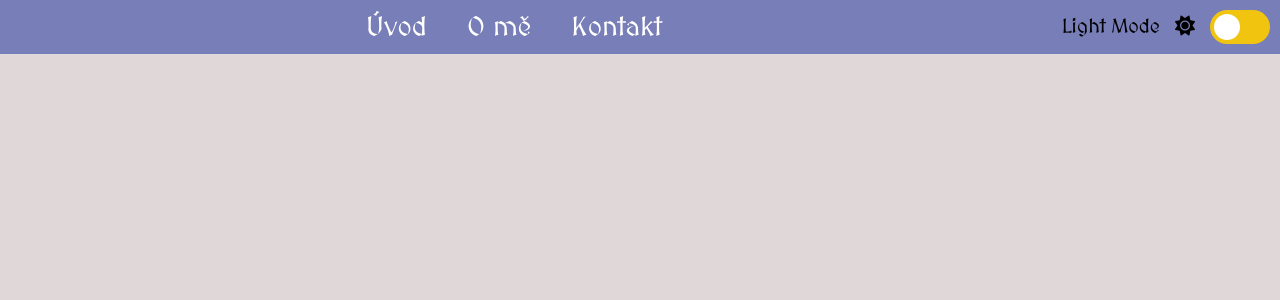
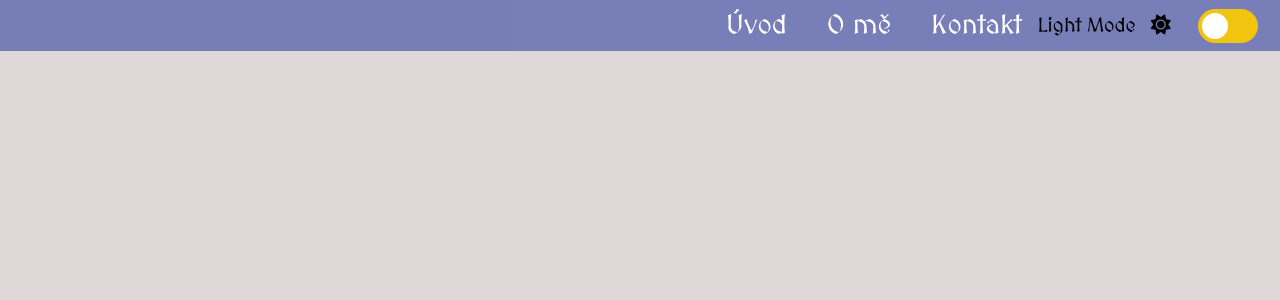
Before and after one commit to DanielK-tech/React_Vite_TS_SCSS, a React (Vite) app in the folder my-react-app/: page / in a window 1280 px wide. Shown: the top 300 px of the page. Built offline with nearby package versions, Linux system fonts and the light colour scheme; a web font is replaced by a local one.

Commit message:
evil swither :(

```diff
--- a/my-react-app/src/components/partials/_mixins.scss
+++ b/my-react-app/src/components/partials/_mixins.scss
@@ -5,6 +5,7 @@
   padding: 10px;
   display: flex;
   justify-content: space-between;
+  gap: 1rem;
   align-items: center;
   position: fixed;
   width: 100%;
@@ -14,7 +15,8 @@
   .switcher-box {
     display: flex;
     align-items: center;
-
+    height: 1.5rem;
+    width: 15rem;
     .switch {
       /* Label */
       position: relative;
@@ -32,11 +34,13 @@
     .switcher-description {
       display: flex;
       font-family: var(--switcher-family-font);
+      width:  10rem;
 
       p,
       i {
         margin-right: 15px;
         font-size: 20px;
+
       }
     }
 
--- a/my-react-app/src/components/partials/_variables.scss
+++ b/my-react-app/src/components/partials/_variables.scss
@@ -1,3 +1,4 @@
+$body-color: #e0d8d8;
 $nav-color: rgba(17, 37, 150, 0.5);
 $white-color: #fff;
 $body-font: "Roboto", sans-serif;
@@ -7,6 +8,7 @@ $slider-color: #f1c40f;
 $slider-active: #2ecc71;
 
 :root {
+  --body-color: #{$body-color};
   --nav-color: #{$nav-color};
   --white-color: #{$white-color};
   /*Přepínač*/
@@ -15,5 +17,6 @@ $slider-active: #2ecc71;
   --slider-active: #{$slider-active};
 }
 [data-theme="dark"] {
+  --body-color: #333;
   --nav-color: rgba(235, 57, 13, 0.5);
 }
--- a/my-react-app/src/style.scss
+++ b/my-react-app/src/style.scss
@@ -16,7 +16,7 @@ body {
   align-items: center;
   flex-direction: column;
   font-family: "Roboto", sans-serif;
-  background-color: #e0d8d8;
+  background-color: var(--body-color);
   min-height: 100vh;
   min-height: 100dvh;
 }
@@ -46,8 +46,8 @@ body {
   ul {
     display: flex;
     gap: 40px;
-    width: 80%;
-    justify-content: center;
+    width: 83%;
+    justify-content: flex-end;
     align-items: center;
     z-index: 10041121;
     li {
```
